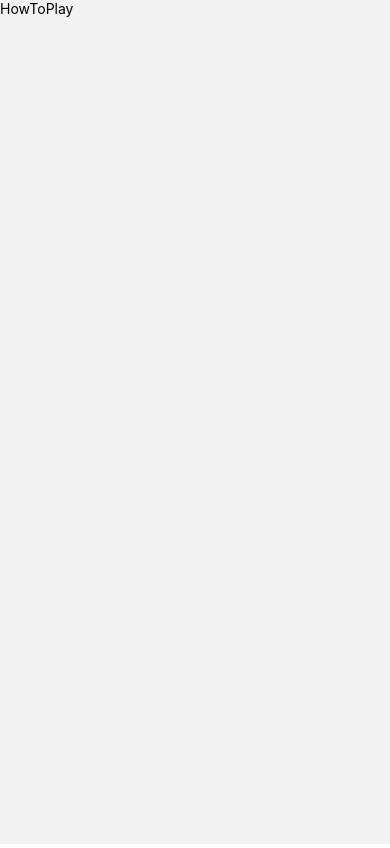
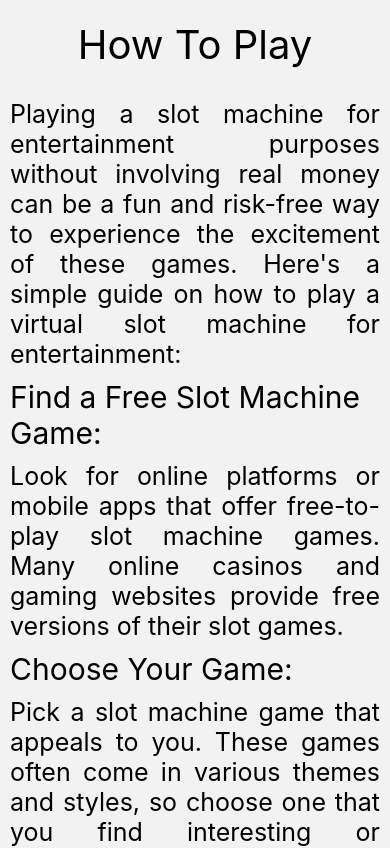
Before and after one commit to GoodChoisWork/slotmachine, a React Native app: screen /HowToPlay in a window 390 px wide. Shown: the top 848 px of the page. Built offline with nearby package versions, Linux system fonts and the light colour scheme; no server answers.

Commit message:
Added how to play

```diff
--- a/screens/HowToPlay.js
+++ b/screens/HowToPlay.js
@@ -1,12 +1,184 @@
-import { View, Text } from 'react-native'
-import React from 'react'
+import { View, Text, StyleSheet, ScrollView } from "react-native";
+import React from "react";
 import { SafeAreaView } from "react-native-safe-area-context";
 const HowToPlay = () => {
   return (
     <SafeAreaView>
-      <Text>HowToPlay</Text>
+      <ScrollView>
+        <View style={styles.flexTitle}>
+          <Text style={styles.title}>How To Play</Text>
+        </View>
+
+        <View>
+          <Text style={styles.textIntro}>
+            Playing a slot machine for entertainment purposes without involving
+            real money can be a fun and risk-free way to experience the
+            excitement of these games. Here's a simple guide on how to play a
+            virtual slot machine for entertainment:
+          </Text>
+        </View>
+
+        <View>
+          <Text style={styles.titleSemi}>Find a Free Slot Machine Game:</Text>
+        </View>
+
+        <View>
+          <Text style={styles.textHow}>
+            Look for online platforms or mobile apps that offer free-to-play
+            slot machine games. Many online casinos and gaming websites provide
+            free versions of their slot games.
+          </Text>
+        </View>
+
+        <View>
+          <Text style={styles.titleSemi}>Choose Your Game:</Text>
+        </View>
+
+        <View>
+          <Text style={styles.textHow}>
+            Pick a slot machine game that appeals to you. These games often come
+            in various themes and styles, so choose one that you find
+            interesting or entertaining.
+          </Text>
+        </View>
+
+        <View>
+          <Text style={styles.titleSemi}>Understand the Game Interface:</Text>
+        </View>
+
+        <View>
+          <Text style={styles.textHow}>
+            Familiarize yourself with the layout of the game. Most slot machines
+            have reels, paylines, and buttons for spinning the reels and
+            adjusting your bet.
+          </Text>
+        </View>
+
+        <View>
+          <Text style={styles.titleSemi}>Adjust Your Bet:</Text>
+        </View>
+
+        <View>
+          <Text style={styles.textHow}>
+            Some free slot games allow you to adjust your bet per spin. This
+            might involve selecting the coin value or the number of coins to bet
+            per line. Adjust your bet according to your preferences.
+          </Text>
+        </View>
+
+        <View>
+          <Text style={styles.titleSemi}>Spin the Reels:</Text>
+        </View>
+
+        <View>
+          <Text style={styles.textHow}>
+            Once you've set your bet, initiate a spin. In most cases, there will
+            be a "Spin" button. Watch the reels spin, and wait for the symbols
+            to align.
+          </Text>
+        </View>
+
+        <View>
+          <Text style={styles.titleSemi}>Enjoy the Features:</Text>
+        </View>
+
+        <View>
+          <Text style={styles.textHow}>
+            Many slot games have additional features like bonus rounds, free
+            spins, or special symbols. Explore these features for added
+            entertainment.
+          </Text>
+        </View>
+
+        <View>
+          <Text style={styles.titleSemi}>No Real Money Involved:</Text>
+        </View>
+
+        <View>
+          <Text style={styles.textHow}>
+            Remember that you're playing for entertainment, and no real money is
+            at stake. Enjoy the game without the pressure of financial risk.
+          </Text>
+        </View>
+
+        <View>
+          <Text style={styles.titleSemi}>Set Limits:</Text>
+        </View>
+
+        <View>
+          <Text style={styles.textHow}>
+            If you're playing for an extended period, consider setting time
+            limits to avoid spending too much time on the game.
+          </Text>
+        </View>
+
+        <View>
+          <Text style={styles.titleSemi}>Explore Different Games:</Text>
+        </View>
+
+        <View>
+          <Text style={styles.textHow}>
+            There are countless slot machine games with varying themes and
+            features. Experiment with different games to discover your
+            favorites.
+          </Text>
+        </View>
+
+        <View>
+          <Text style={styles.titleSemi}>Have Fun:</Text>
+        </View>
+
+        <View>
+          <Text style={styles.textHow}>
+            The primary goal is to have fun and enjoy the entertainment value of
+            the game. Celebrate any wins, but don't get discouraged by losses
+            since no real money is involved.
+          </Text>
+        </View>
+
+        <View>
+          <Text style={styles.textHow}>
+            Remember, free slot machine games are designed for entertainment,
+            and they do not offer real payouts. Always play responsibly and
+            within your means, even when no real money is at risk.
+          </Text>
+        </View>
+      </ScrollView>
     </SafeAreaView>
-  )
-}
+  );
+};
 
-export default HowToPlay
+const styles = StyleSheet.create({
+  flexTitle: {
+    display: "flex",
+    justifyContent: "center",
+    alignItems: "center",
+  },
+
+  title: {
+    padding: 20,
+    fontSize: 40,
+  },
+
+  textIntro: {
+    fontSize: 25,
+    padding: 10,
+    textAlign: "justify",
+  },
+
+  titleSemi: {
+    fontSize: 30,
+    paddingLeft: 10,
+  },
+
+  textHow: {
+    fontSize: 25,
+    paddingLeft: 10,
+    paddingRight: 10,
+    paddingBottom: 10,
+    paddingTop: 10,
+    textAlign: "justify",
+  },
+});
+
+export default HowToPlay;
```
